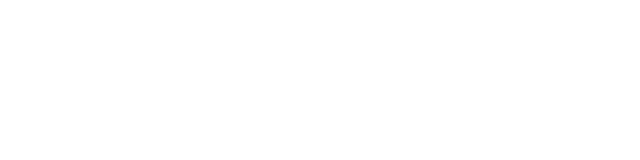
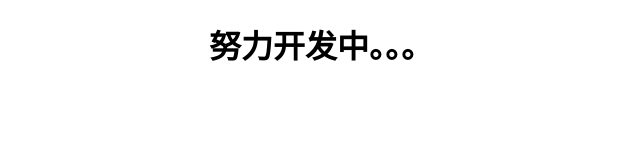
Before and after one commit to lfift/ift-web, a Vue app: page / in a window 1280 px wide. Shown: the top 160 px of the page, without its empty margins (319-959 px from the left). Built offline with nearby package versions, Linux system fonts and the light colour scheme.

Commit message:
增加开发提示组件

```diff
--- /dev/null
+++ b/src/components/Development.vue
@@ -0,0 +1,15 @@
+<template>
+  <h1>努力开发中。。。</h1>
+</template>
+
+<script>
+  export default {
+    name: "Development"
+  }
+</script>
+
+<style scoped>
+h1{
+  text-align: center;
+}
+</style>
--- a/src/router/index.js
+++ b/src/router/index.js
@@ -1,14 +1,15 @@
 import Vue from 'vue'
 import Router from 'vue-router'
 import Login from '../components/Login'
+import Development from '../components/Development'
 Vue.use(Router)
 
 export default new Router({
   routes: [
     {
       path: '/',
-      name: 'Login',
-      component: Login
+      name: 'Development',
+      component: Development
     }
   ],
   mode: 'history'
```
